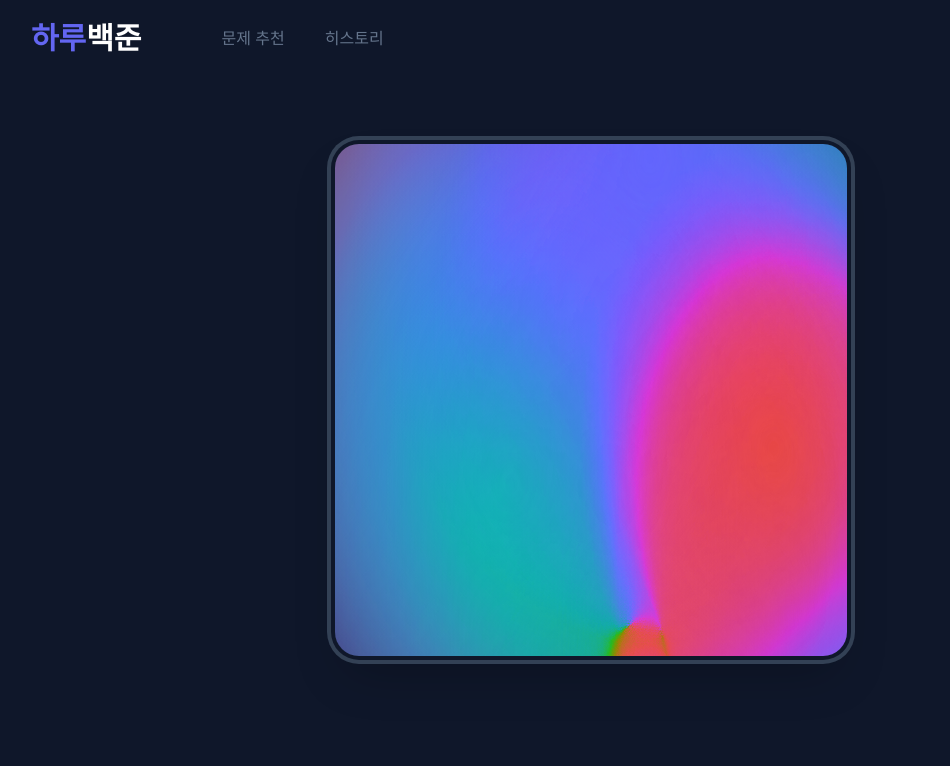
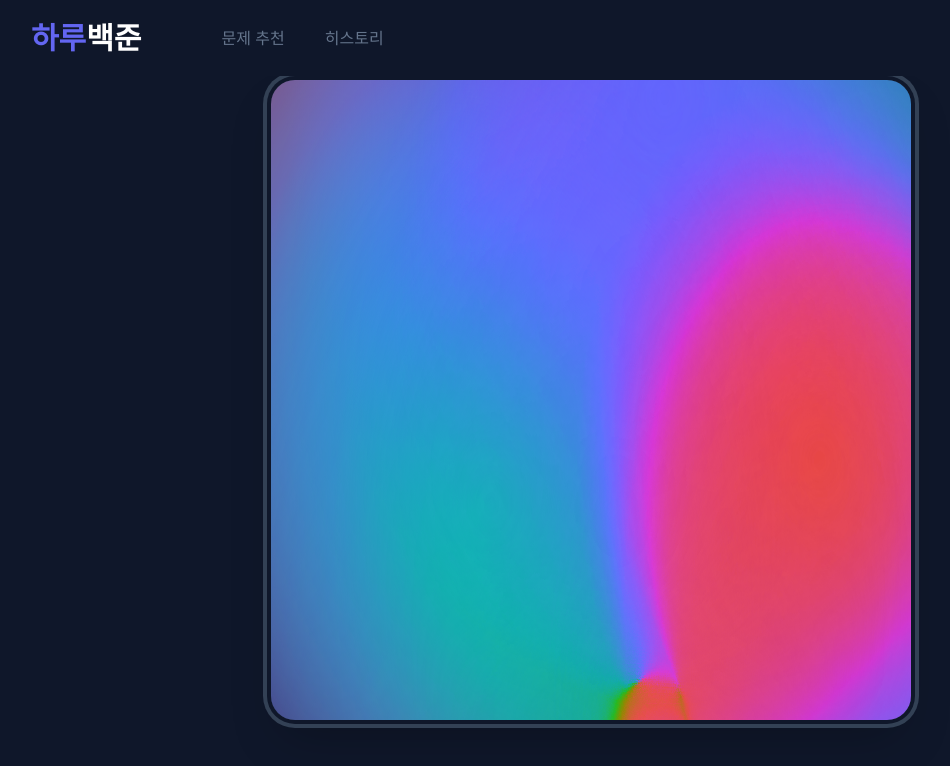
Before and after one commit to wattt3/Rec_BaekJoon, a React (Create React App) app in the folder Front/: page /problem-recommend in a window 1280 px wide. Shown: the top 766 px of the page, without its empty margins (49-999 px from the left). Built offline with nearby package versions, Linux system fonts and the light colour scheme; a web font is replaced by a local one.

Commit message:
움직이는 그라데이션 width, height prop 사용해서 최적화

```diff
--- a/Front/src/components/MovingGradient.tsx
+++ b/Front/src/components/MovingGradient.tsx
@@ -1,9 +1,15 @@
+/* eslint-disable react/prop-types */
 import { useEffect, useRef } from "react";
 
 interface RGB {
   r: number;
   g: number;
   b: number;
+}
+
+interface IMovingGradient {
+  width: number;
+  height: number;
 }
 
 const COLORS: RGB[] = [
@@ -78,11 +84,11 @@ class GlowParticle {
   }
 }
 
-const MovingGradient: React.FC = () => {
+const MovingGradient: React.FC<IMovingGradient> = ({ height, width }) => {
   const canvasRef = useRef<HTMLCanvasElement | null>(null);
   const canvasCtxRef = useRef<CanvasRenderingContext2D | null>(null);
-  const stageWidth = useRef<number | null>(document.body.clientWidth);
-  const stageHeight = useRef<number | null>(document.body.clientHeight);
+  const stageWidth = useRef<number | null>(width);
+  const stageHeight = useRef<number | null>(height);
   const pixelRatio = useRef<number>(window.devicePixelRatio > 1 ? 2 : 1);
   const totalParticles = useRef(15);
   const particles = useRef<GlowParticle[] | null>([]);
@@ -178,7 +184,7 @@ const MovingGradient: React.FC = () => {
   }, [canvasRef]);
 
   return (
-    <canvas ref={canvasRef} className="w-full h-full bg-slate-900"></canvas>
+    <canvas ref={canvasRef} className="w-full h-full bg-transparent"></canvas>
   );
 };
 
--- a/Front/src/components/ProblemRecommend/ProblemRecommendLoading.tsx
+++ b/Front/src/components/ProblemRecommend/ProblemRecommendLoading.tsx
@@ -1,5 +1,6 @@
 /* eslint-disable react/prop-types */
 import { motion, AnimatePresence } from "framer-motion";
+import { useRef } from "react";
 import {
   LoadingContainerAnimation,
   LoadingGradientAnimation,
@@ -62,6 +63,7 @@ const ProblemRecommendLoading: React.FC<IProblemRecommendLoading> = ({
     }
   };
 
+  const container = useRef<HTMLDivElement | null>(null);
   return (
     <motion.div
       onClick={handleClickToBreak}
@@ -70,11 +72,18 @@ const ProblemRecommendLoading: React.FC<IProblemRecommendLoading> = ({
       initial="enter"
       animate="animate"
       exit={"exit"}
-      className="w-full max-w-lg aspect-square ring-4 ring-offset-4 ring-slate-700 ring-offset-slate-900 bg-transparent rounded-3xl relative shadow-2xl overflow-hidden"
+      className="w-full max-w-screen-sm aspect-square ring-4 ring-offset-4 ring-slate-700 ring-offset-slate-900 bg-transparent rounded-3xl relative shadow-2xl overflow-hidden"
     >
       {/* 로딩 움직이는 그래디언트 */}
-      <motion.div variants={LoadingGradientAnimation} className="w-full h-full">
-        <MovingGradient />
+      <motion.div
+        ref={container}
+        variants={LoadingGradientAnimation}
+        className="w-full h-full"
+      >
+        <MovingGradient
+          width={container.current?.clientWidth || 0}
+          height={container.current?.clientHeight || 0}
+        />
       </motion.div>
       {/* 그래디언트 위에 올라올 텍스트 컨테이너 */}
       <motion.div
--- a/Front/src/routes/History.tsx
+++ b/Front/src/routes/History.tsx
@@ -1,32 +1,16 @@
+import { useRef } from "react";
 import Container from "../components/Container";
+import MovingGradient from "../components/MovingGradient";
+import RippleMosaic from "../components/RippleMosaic";
 export default function History() {
+  const container = useRef<HTMLDivElement | null>(null);
   return (
     <Container>
-      <div className="max-w-screen-md mx-auto w-full min-h-screen flex flex-wrap justify-center items-center gap-5 pt-20 p-5">
-        <div className="w-full h-96 rounded-md shadow-2xl bg-slate-800 relative flex overflow-hidden">
-          <span className="absolute bottom-0 left-0 text-9xl font-semibold text-slate-900 p-3">
-            1
-          </span>
-          <div className="w-1/4 h-full "></div>
-          <div className="w-3/4 h-full flex flex-col justify-between items-center gap-5 p-5">
-            <div className="w-full flex-1 bg-slate-900 rounded-md"></div>
-            <button className="w-full p-3 bg-slate-900 text-white rounded-md">
-              상세보기
-            </button>
-          </div>
-        </div>
-        <div className="w-[50%] h-48 rounded-md shadow-2xl bg-slate-800 relative flex overflow-hidden">
-          <span className="absolute bottom-0 left-0 text-9xl font-semibold text-slate-900 p-3">
-            1
-          </span>
-          <div className="w-1/3 h-full "></div>
-          <div className="w-2/3 h-full flex flex-col justify-between items-center gap-5 p-5">
-            <div className="w-full flex-1 bg-slate-900 rounded-3xl"></div>
-            <button className="w-full p-3 bg-slate-900 text-white rounded-md">
-              상세보기
-            </button>
-          </div>
-        </div>
+      <div ref={container} className="w-full h-screen pt-20">
+        {/* <MovingGradient
+          width={container.current?.clientWidth || 0}
+          height={container.current?.clientHeight || 0}
+        /> */}
       </div>
     </Container>
   );
```
